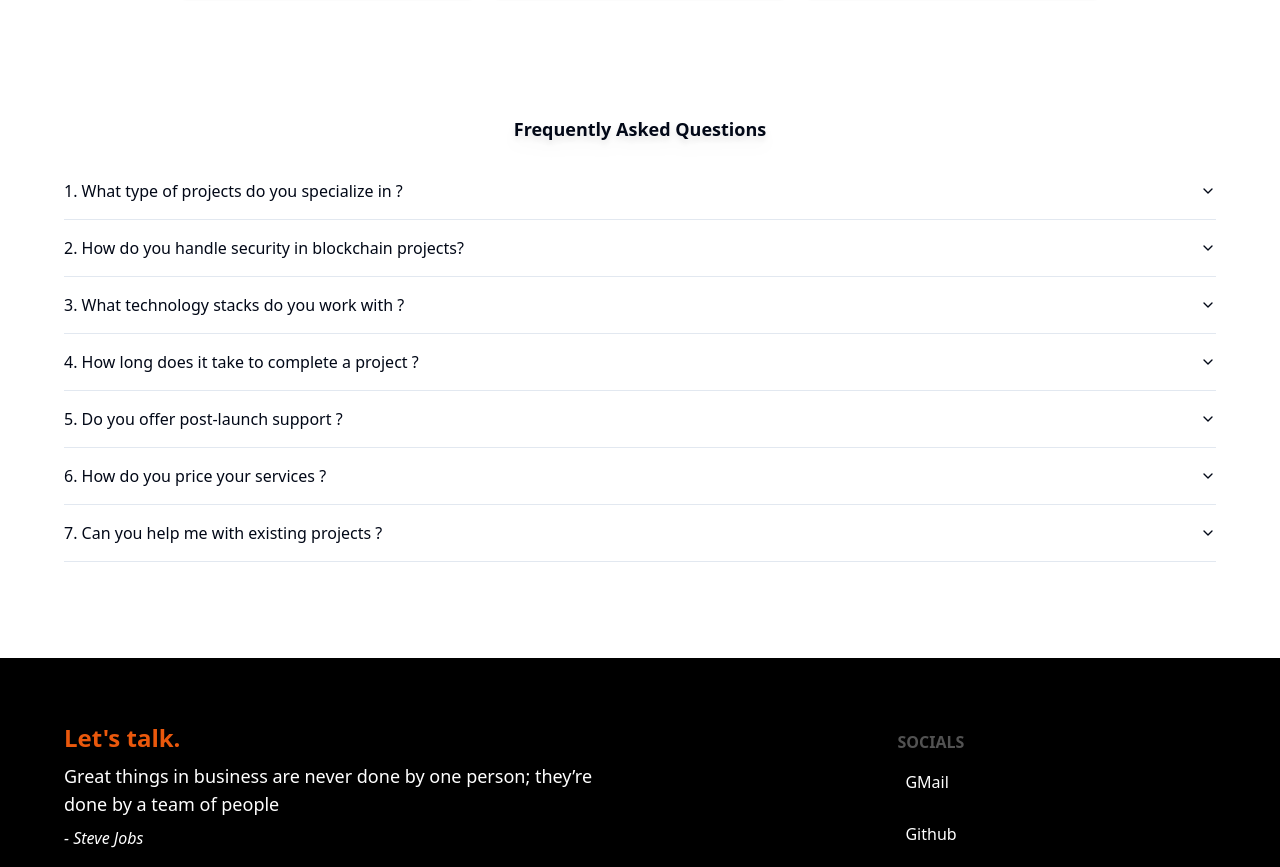
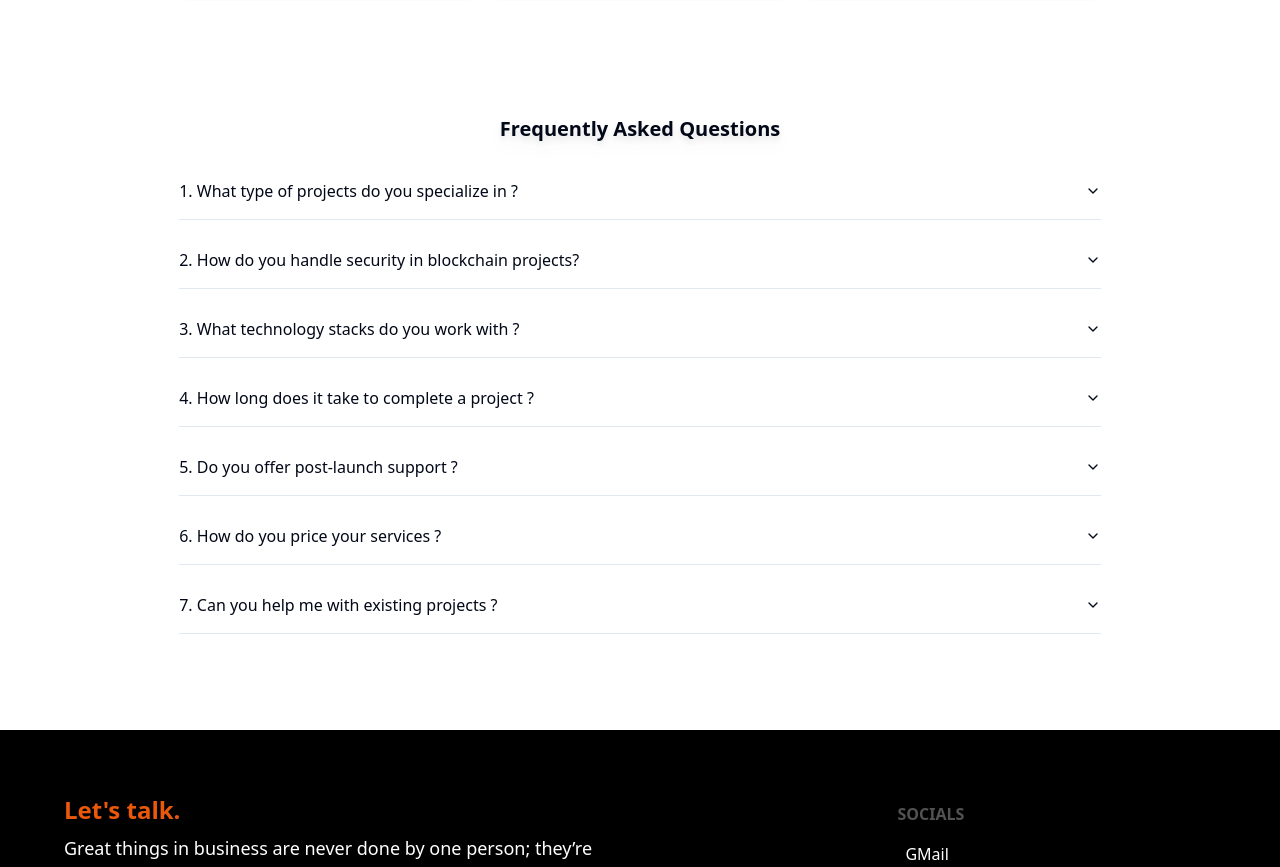
Before and after one commit to jveer634/jveer634, a React (Vite) app: page /services in a window 1280 px wide. Shown: the part 1386-2253 px from the top of the page. Built offline with nearby package versions, Linux system fonts and the light colour scheme.

Commit message:
fix: bugs on accordion

```diff
--- a/src/components/Services.tsx
+++ b/src/components/Services.tsx
@@ -148,11 +148,11 @@ const Services = () => {
                 </div>
             </section>
 
-            <section className="my-24">
-                <h2 className="p-5 text-center text-lg font-semibold drop-shadow-lg">
+            <section className="mx-auto my-24 md:w-4/5">
+                <h2 className="p-5 text-center text-lg font-semibold drop-shadow-lg lg:text-xl">
                     Frequently Asked Questions
                 </h2>
-                <Accordion type="single" collapsible>
+                <Accordion type="single" collapsible className="space-y-3">
                     <AccordionItem value="item-1">
                         <AccordionTrigger>
                             1. What type of projects do you specialize in ?
@@ -184,7 +184,7 @@ const Services = () => {
                         </AccordionTrigger>
                         <AccordionContent>
                             I work with a variety of tech stacks, including:
-                            <ul className="list-disc">
+                            <ol className="list-disc">
                                 <li>Blockchain: Solidity, Rust and Move.</li>
                                 <li>
                                     Full-Stack Development: React, Django,
@@ -194,7 +194,7 @@ const Services = () => {
                                     APIs: Custom API development and third-party
                                     integrations.
                                 </li>
-                            </ul>
+                            </ol>
                         </AccordionContent>
                     </AccordionItem>
                     <AccordionItem value="item-4">
```
